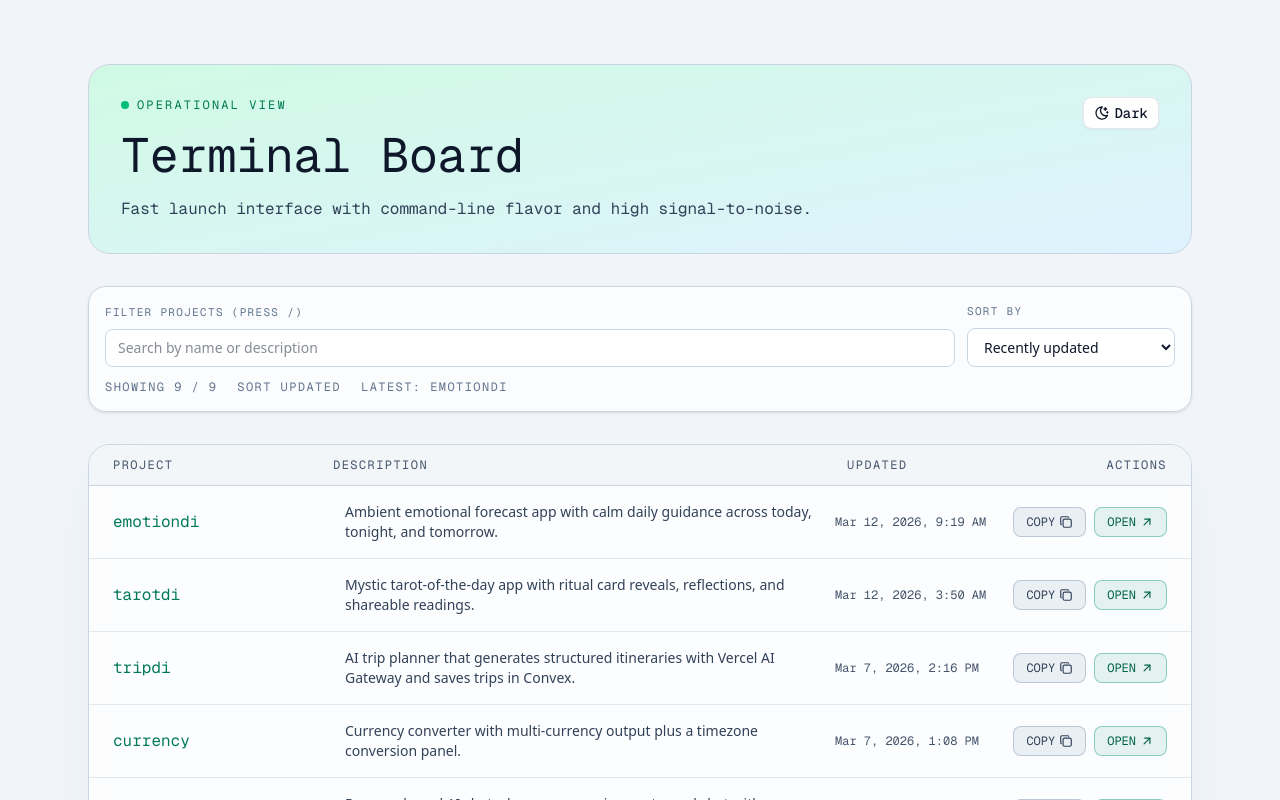
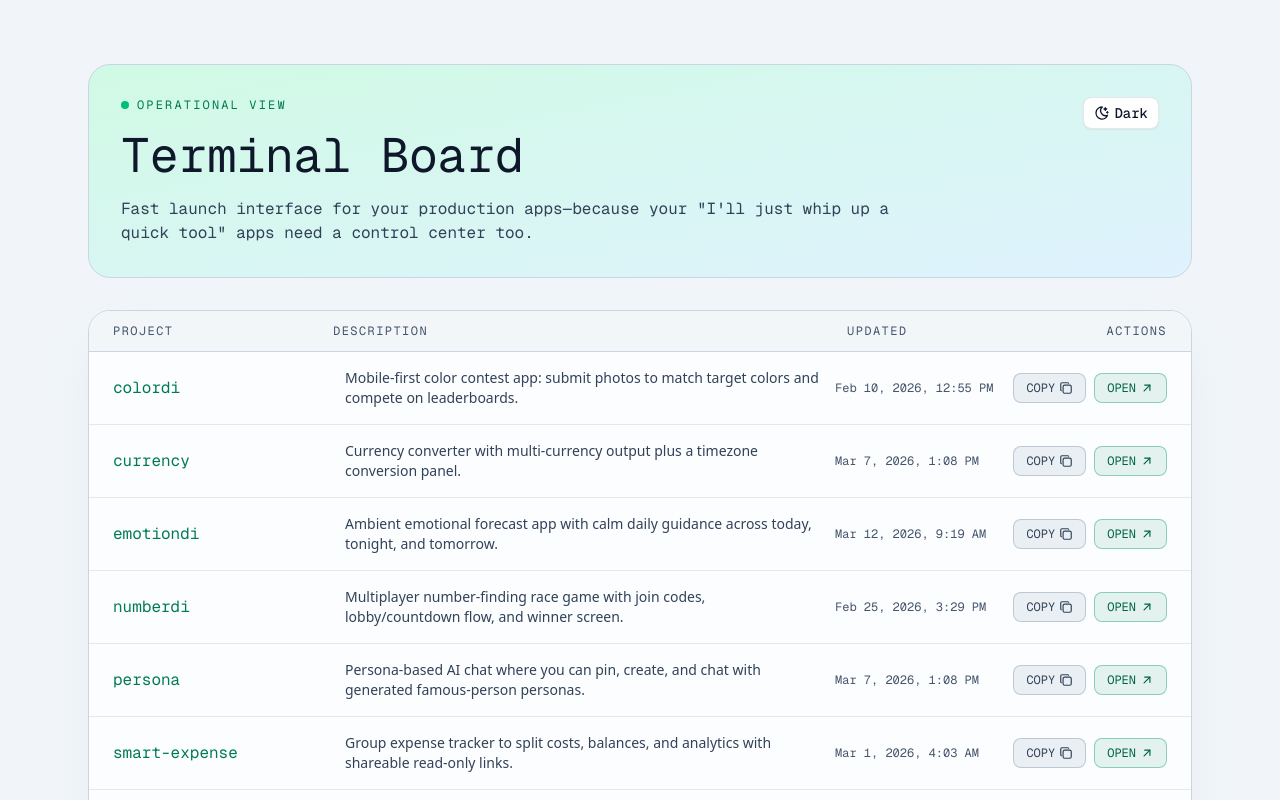
Before and after one commit to earlwlkr/mike-codes, a Next.js app: page / in a window 1280 px wide. Shown: the top 800 px of the page. Built offline with nearby package versions, Linux system fonts and the light colour scheme.

Commit message:
refactor: simplify project board component by removing unused state and search functionality

```diff
--- a/app/page.tsx
+++ b/app/page.tsx
@@ -29,7 +29,7 @@ export default function Page() {
               Terminal Board
             </h1>
             <p className="max-w-3xl font-mono text-sm text-slate-700 md:text-base dark:text-slate-300">
-              Fast launch interface with command-line flavor and high signal-to-noise.
+              Fast launch interface for your production apps—because your &quot;I&apos;ll just whip up a quick tool&quot; apps need a control center too.
             </p>
           </div>
         </header>
--- a/components/project-board.tsx
+++ b/components/project-board.tsx
@@ -1,6 +1,6 @@
 "use client";
 
-import { useEffect, useMemo, useRef, useState } from "react";
+import { useRef, useState } from "react";
 import { IconArrowUpRight, IconCopy, IconTerminal2 } from "@tabler/icons-react";
 
 import type { ProjectLink } from "@/lib/projects";
@@ -10,49 +10,10 @@ type ProjectBoardProps = {
 };
 
 export function ProjectBoard({ projects }: ProjectBoardProps) {
-  const [query, setQuery] = useState("");
-  const [sortMode, setSortMode] = useState<"name" | "updated">("updated");
   const [copiedProject, setCopiedProject] = useState<string | null>(null);
   const [copyErrorProject, setCopyErrorProject] = useState<string | null>(null);
-  const searchInputRef = useRef<HTMLInputElement | null>(null);
   const copyResetTimeoutRef = useRef<number | null>(null);
   const copyErrorResetTimeoutRef = useRef<number | null>(null);
-
-  const normalizedQuery = query.trim().toLowerCase();
-
-  const filteredProjects = useMemo(() => {
-    const visibleProjects = normalizedQuery
-      ? projects.filter((project) => {
-          return (
-            project.vercelProject.toLowerCase().includes(normalizedQuery) ||
-            project.description.toLowerCase().includes(normalizedQuery) ||
-            project.productionUrl.toLowerCase().includes(normalizedQuery)
-          );
-        })
-      : [...projects];
-
-    if (sortMode === "updated") {
-      return [...visibleProjects].sort((a, b) => {
-        return new Date(b.lastUpdatedAt).getTime() - new Date(a.lastUpdatedAt).getTime();
-      });
-    }
-
-    return [...visibleProjects].sort((a, b) => {
-      return a.vercelProject.localeCompare(b.vercelProject);
-    });
-  }, [projects, normalizedQuery, sortMode]);
-
-  const latestProject = useMemo(() => {
-    return projects.reduce<ProjectLink | null>((latest, current) => {
-      if (!latest) {
-        return current;
-      }
-
-      return new Date(current.lastUpdatedAt).getTime() > new Date(latest.lastUpdatedAt).getTime()
-        ? current
-        : latest;
-    }, null);
-  }, [projects]);
 
   const copyWithFallback = async (value: string) => {
     if (typeof navigator !== "undefined" && navigator.clipboard?.writeText) {
@@ -98,38 +59,6 @@ export function ProjectBoard({ projects }: ProjectBoardProps) {
     }
   };
 
-  useEffect(() => {
-    const handleGlobalKeyDown = (event: KeyboardEvent) => {
-      if (event.key !== "/") {
-        return;
-      }
-
-      const target = event.target as HTMLElement | null;
-      const targetTag = target?.tagName;
-      const isTypingContext =
-        target?.isContentEditable || targetTag === "INPUT" || targetTag === "TEXTAREA" || targetTag === "SELECT";
-
-      if (isTypingContext) {
-        return;
-      }
-
-      event.preventDefault();
-      searchInputRef.current?.focus();
-    };
-
-    window.addEventListener("keydown", handleGlobalKeyDown);
-
-    return () => {
-      window.removeEventListener("keydown", handleGlobalKeyDown);
-      if (copyResetTimeoutRef.current) {
-        window.clearTimeout(copyResetTimeoutRef.current);
-      }
-      if (copyErrorResetTimeoutRef.current) {
-        window.clearTimeout(copyErrorResetTimeoutRef.current);
-      }
-    };
-  }, []);
-
   const formatLastUpdated = (value: string) => {
     const timestamp = new Date(value);
     if (!Number.isFinite(timestamp.getTime())) {
@@ -145,69 +74,8 @@ export function ProjectBoard({ projects }: ProjectBoardProps) {
     }).format(timestamp);
   };
 
-  const filteredCountLabel = `${filteredProjects.length} / ${projects.length}`;
-  const matchesLatestProject =
-    latestProject &&
-    filteredProjects.length > 0 &&
-    filteredProjects[0]?.vercelProject === latestProject.vercelProject;
-
-  const latestLabel = matchesLatestProject
-    ? `Latest: ${latestProject.vercelProject}`
-    : "Latest hidden by filter/sort";
-
-  const sortLabel = sortMode === "updated" ? "Updated" : "Name";
-
   return (
     <>
-      <section className="rounded-2xl border border-slate-300 bg-white/70 p-4 shadow-sm backdrop-blur transition-colors dark:border-slate-800 dark:bg-slate-950/60">
-        <div className="flex flex-col gap-3 md:flex-row md:items-end md:justify-between">
-          <label className="flex-1">
-            <span className="mb-2 block font-mono text-[11px] tracking-[0.12em] text-slate-500 uppercase dark:text-slate-400">
-              Filter projects (press /)
-            </span>
-            <input
-              ref={searchInputRef}
-              className="w-full rounded-md border border-slate-300 bg-white px-3 py-2 text-sm outline-none transition focus:border-emerald-500 focus:ring-2 focus:ring-emerald-200 dark:border-slate-700 dark:bg-slate-900 dark:text-slate-100 dark:focus:border-emerald-400 dark:focus:ring-emerald-900/60"
-              placeholder="Search by name or description"
-              value={query}
-              onChange={(event) => setQuery(event.target.value)}
-              onKeyDown={(event) => {
-                if (event.key === "Escape") {
-                  if (query) {
-                    setQuery("");
-                    return;
-                  }
-
-                  event.currentTarget.blur();
-                }
-              }}
-              aria-label="Filter projects"
-              aria-keyshortcuts="/"
-            />
-          </label>
-
-          <label className="md:w-52">
-            <span className="mb-2 block font-mono text-[11px] tracking-[0.12em] text-slate-500 uppercase dark:text-slate-400">
-              Sort by
-            </span>
-            <select
-              value={sortMode}
-              onChange={(event) => setSortMode(event.target.value as "name" | "updated")}
-              className="w-full rounded-md border border-slate-300 bg-white px-3 py-2 text-sm outline-none transition focus:border-emerald-500 focus:ring-2 focus:ring-emerald-200 dark:border-slate-700 dark:bg-slate-900 dark:text-slate-100 dark:focus:border-emerald-400 dark:focus:ring-emerald-900/60"
-            >
-              <option value="updated">Recently updated</option>
-              <option value="name">Project name</option>
-            </select>
-          </label>
-        </div>
-
-        <div className="mt-3 flex flex-wrap items-center gap-x-5 gap-y-2 font-mono text-xs tracking-[0.12em] text-slate-500 uppercase dark:text-slate-400">
-          <span>Showing {filteredCountLabel}</span>
-          <span>Sort {sortLabel}</span>
-          <span>{latestLabel}</span>
-        </div>
-      </section>
-
       <section className="overflow-hidden rounded-3xl border border-slate-300 bg-white/80 shadow-2xl shadow-slate-300/30 backdrop-blur transition-colors dark:border-slate-800 dark:bg-slate-950/70 dark:shadow-emerald-950/20">
         <p className="sr-only" role="status" aria-live="polite">
           {copiedProject
@@ -223,15 +91,15 @@ export function ProjectBoard({ projects }: ProjectBoardProps) {
           <span className="text-right">Actions</span>
         </div>
 
-        {filteredProjects.length === 0 ? (
+        {projects.length === 0 ? (
           <div className="px-6 py-12 text-center">
             <p className="font-mono text-sm text-slate-500 dark:text-slate-400">
-              No projects matched “{query.trim()}”.
+              No projects yet.
             </p>
           </div>
         ) : (
           <ul>
-            {filteredProjects.map((project) => (
+            {projects.map((project) => (
               <li
                 key={project.vercelProject}
                 className="grid grid-cols-[1fr_auto] items-center gap-3 border-b border-slate-200 px-4 py-4 transition hover:bg-slate-100 md:grid-cols-[220px_1fr_180px_140px] md:px-6 dark:border-slate-900 dark:hover:bg-slate-900/70"
```
